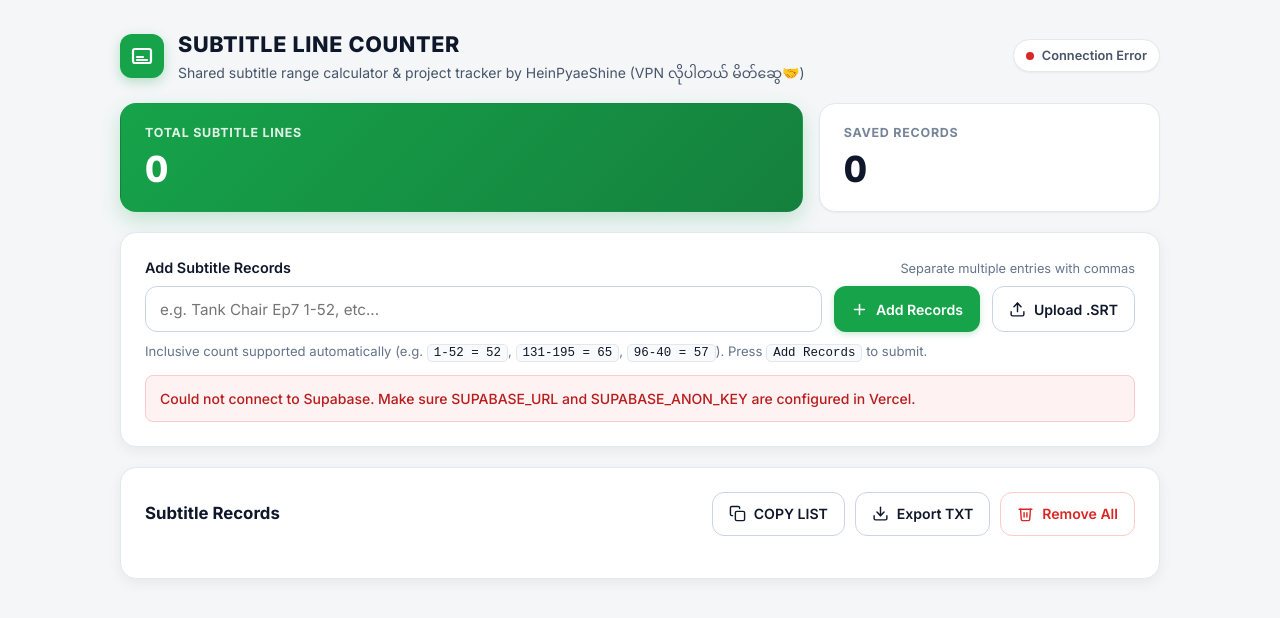
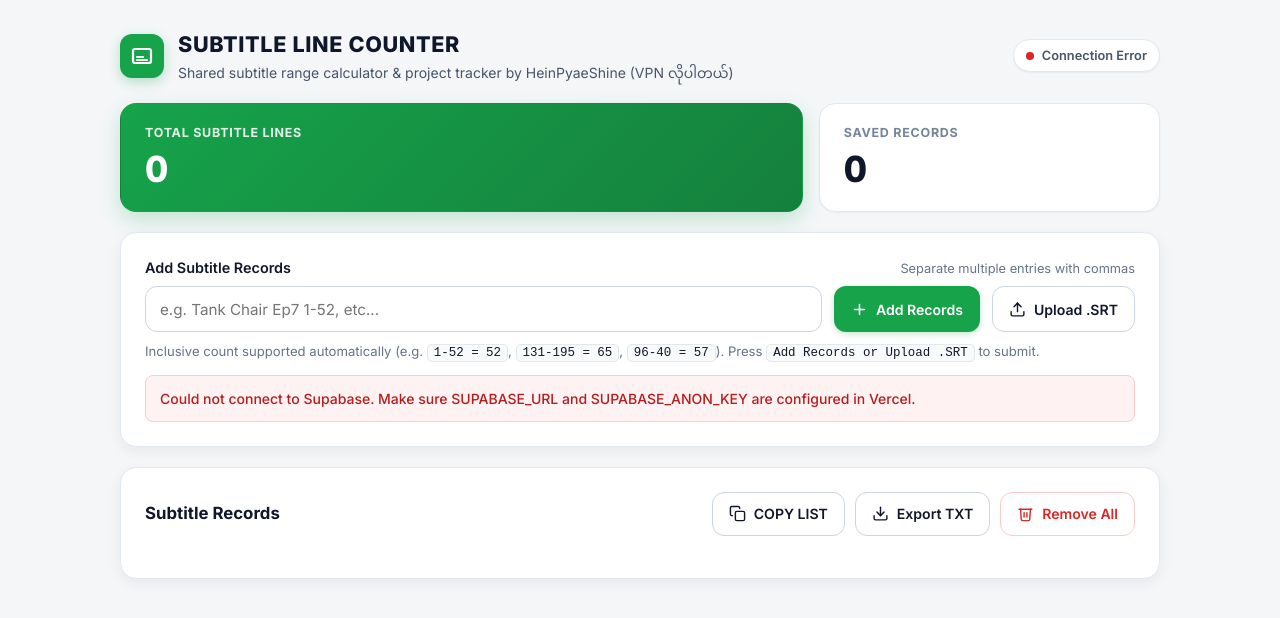
Before and after one commit to HeinPyaeShine/subtitle-line-counter, a plain HTML site: page index.html in a window 1280 px wide. Drawn offline with nearby package versions, Linux system fonts and the light colour scheme; no server answers.

Commit message:
Fix HTML encoding issues in index.html

```diff
--- a/index.html
+++ b/index.html
@@ -23,7 +23,7 @@
         </div>
         <div>
           <h1 class="app-title">SUBTITLE LINE COUNTER </h1>
-          <p class="app-subtitle">Shared subtitle range calculator & project tracker by HeinPyaeShine (VPN လိုပါတယ် မိတ်ဆွေ🤝)</p>
+          <p class="app-subtitle">Shared subtitle range calculator & project tracker by HeinPyaeShine (VPN လိုပါတယ်)</p>
         </div>
       </div>
       <div class="sync-badge" id="syncStatus" role="status" aria-live="polite">
@@ -81,7 +81,8 @@
 
 
         <p class="helper-note">
-          Inclusive count supported automatically (e.g. <code>1-52 = 52</code>, <code>131-195 = 65</code>, <code>96-40 = 57</code>). Press <kbd>Add Records</kbd> to submit.
+          Inclusive count supported automatically (e.g. <code>1-52 = 52</code>, <code>131-195 = 65</code>, <code>96-40 = 57</code>). Press <kbd>Add Records or Upload .SRT</kbd> to submit.
+
         </p>
         <div id="formError" class="alert alert-error hidden" role="alert"></div>
       </form>
```
